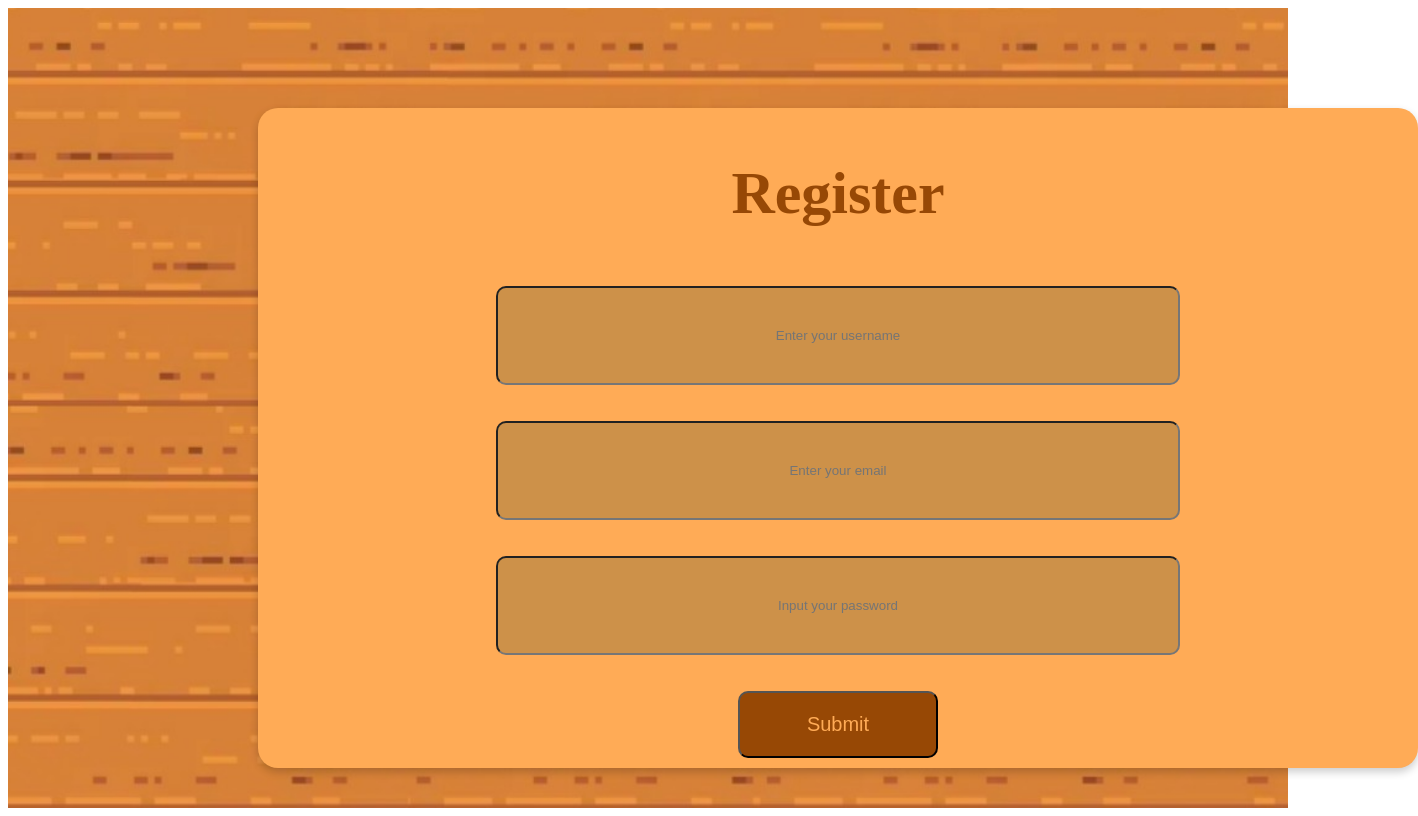
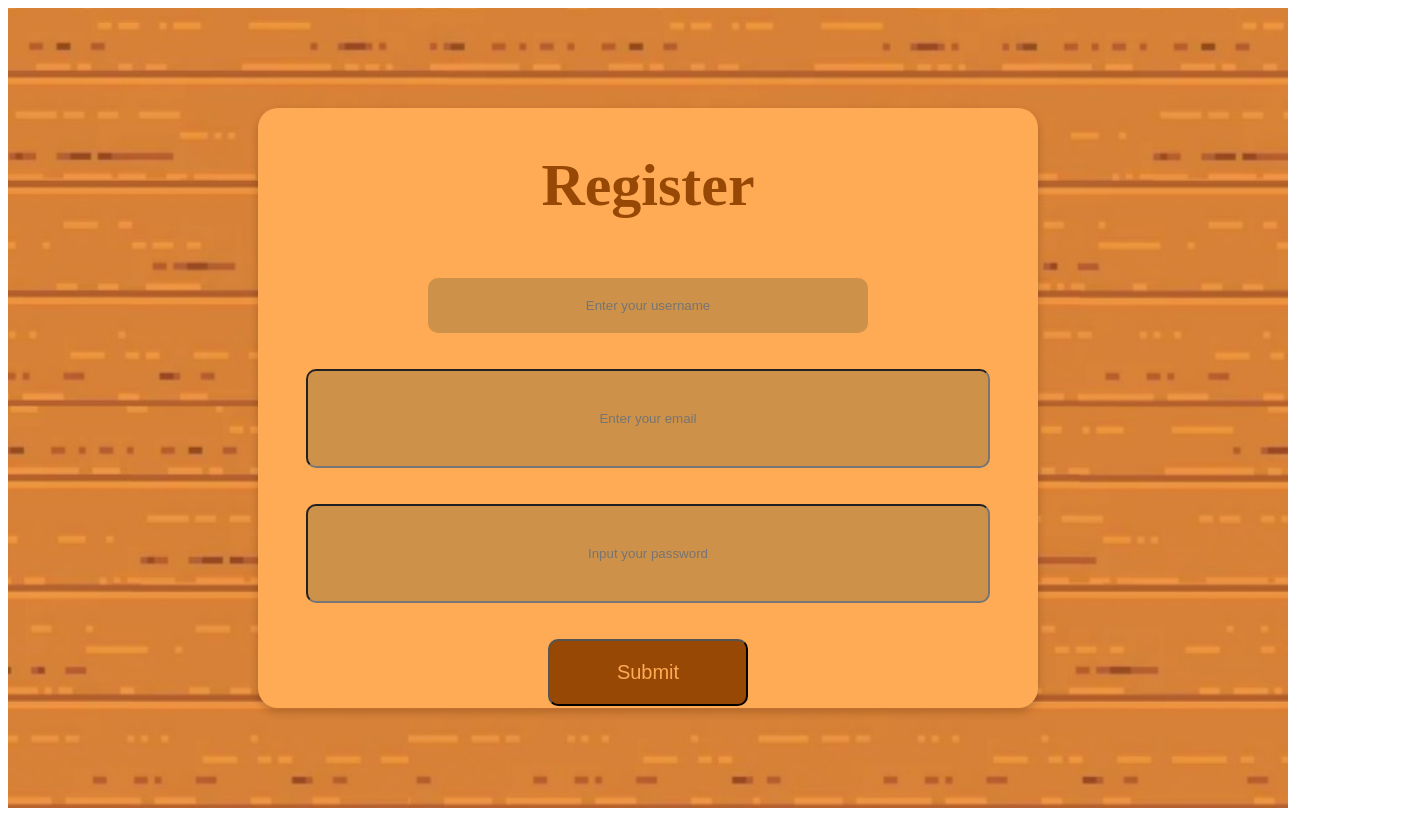
Before and after one commit to Rahela888/hosting_programsko, a Vue app: page /register in a window 1280 px wide. Shown: the whole page, 1418 px wide, since content can reach past the window. Built offline with nearby package versions, Linux system fonts and the light colour scheme.

Commit message:
Update Register.vue

```diff
--- a/src/views/Register.vue
+++ b/src/views/Register.vue
@@ -62,8 +62,8 @@ h1{
 .form{
  background-color:#FFAB56;
   border-radius: 20px;
-  padding: 330px;
-  width: 500px;
+   padding: 40px;
+  width: 700px;
   margin:auto ;
   margin-bottom:50px;
   background-position: center;
@@ -85,8 +85,9 @@ background-color: #CD9149;
 border-radius: 10px ;
 text-align: center;
 color: #974805;
-width: 600px;
-padding: 40px;
+  width: 400px;
+  padding: 20px;
+  border: none;
 }
 input[type="password"] {
 background-color: #CD9149;
```
